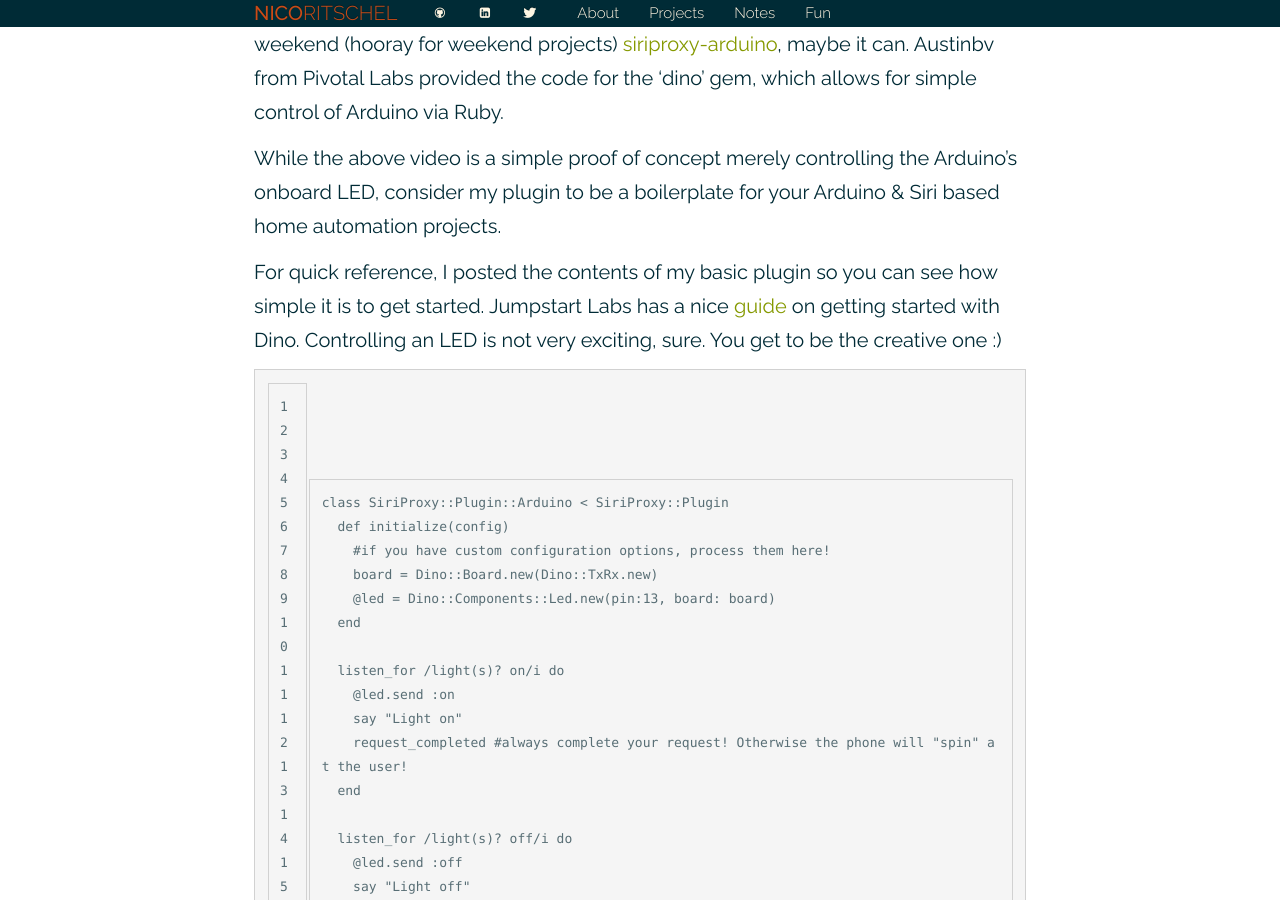
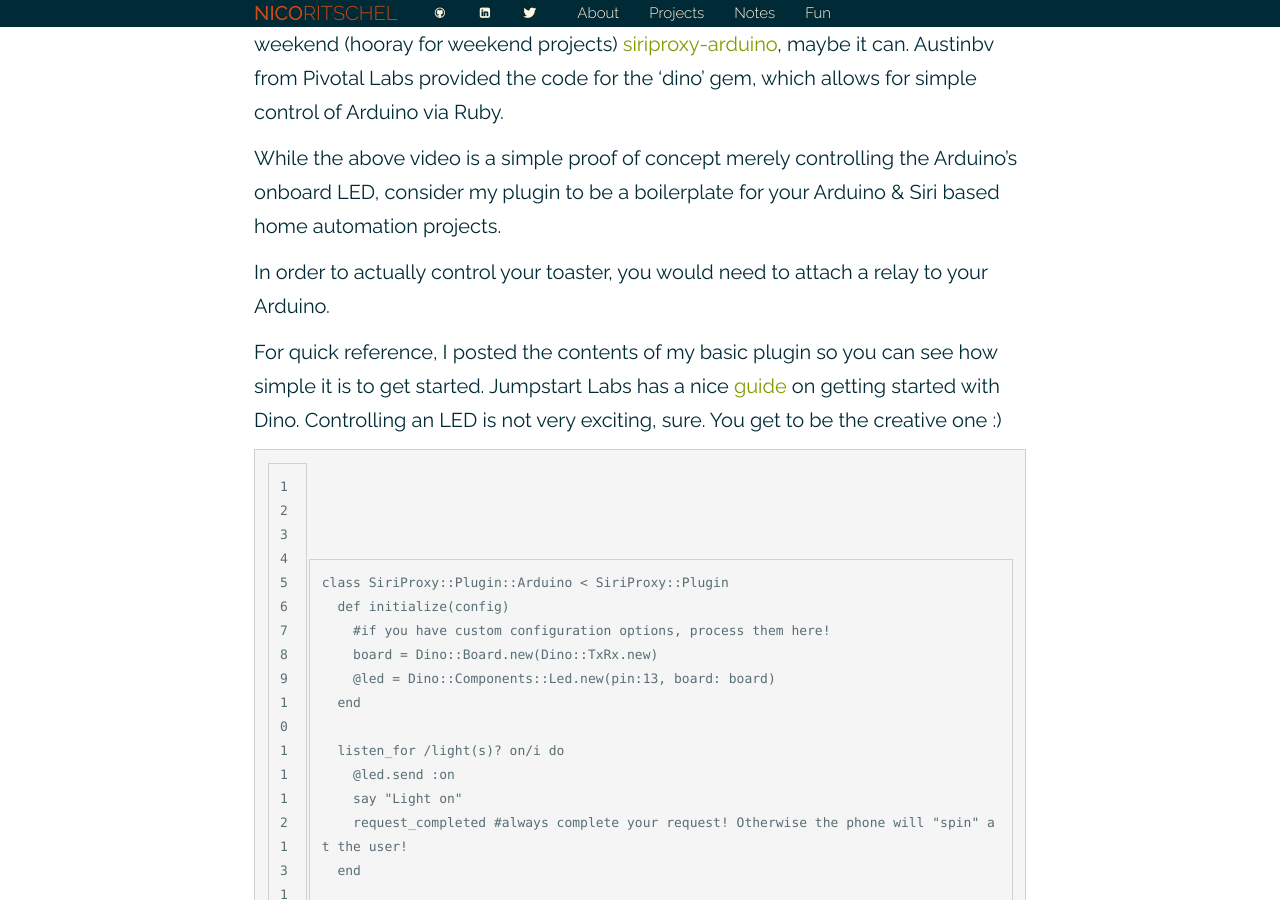
Before and after one commit to nicosuave/nicosuave.github.io, a Jekyll site: the page built from _posts/2013-01-27-Commanding-Arduino-with-Siri-via-Ruby.md, in a window 1280 px wide and 900 px high, scrolled down 474 px. Built offline with Jekyll 4.4.1, drawn with Linux system fonts in a browser that asks for light colours; nearby versions of some CDN libraries; Markdown is read by kramdown in place of the engine named in the settings; comment, search, counter and statistics services are not loaded.

Commit message:
Updated post

```diff
--- a/_posts/2013-01-27-Commanding-Arduino-with-Siri-via-Ruby.md
+++ b/_posts/2013-01-27-Commanding-Arduino-with-Siri-via-Ruby.md
@@ -11,6 +11,8 @@ video_url: http://www.youtube.com/embed/l1QvFahhBUU
 Your iPhone can't make your toast, eh? Thanks to a SiriProxy plugin that I wrote this weekend (hooray for weekend projects) [siriproxy-arduino](http://github.com/nicoritschel/siriproxy-arduino.git), maybe it can. Austinbv from Pivotal Labs provided the code for the 'dino' gem, which allows for simple control of Arduino via Ruby.
 
 While the above video is a simple proof of concept merely controlling the Arduino's onboard LED, consider my plugin to be a boilerplate for your Arduino & Siri based home automation projects.
+
+In order to actually control your toaster, you would need to attach a relay to your Arduino.
 
 For quick reference, I posted the contents of my basic plugin so you can see how simple it is to get started. Jumpstart Labs has a nice [guide](http://tutorials.jumpstartlab.com/projects/arduino/introducing_arduino.html) on getting started with Dino. Controlling an LED is not very exciting, sure. You get to be the creative one :)
 
```
